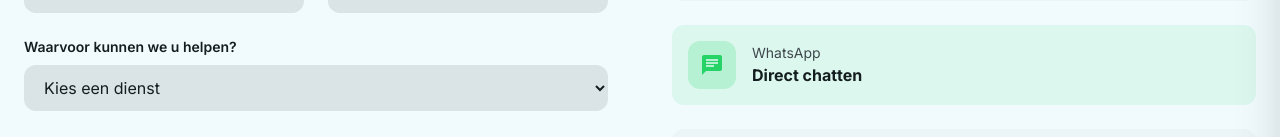
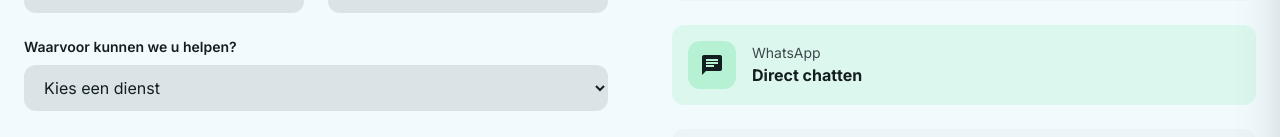
Before and after one commit to Zlodziejczyk/tps-ventilatie, a Next.js app: page /contact in a window 1280 px wide. Shown: the part 620-757 px from the top of the page. Built offline with nearby package versions, Linux system fonts and the light colour scheme.

Commit message:
fix(07-01): darken contact-page WhatsApp icon glyph (UI-10)
Green glyph on 10% green tint measured 1.89:1. Switch glyph to
text-on-surface on the preserved #25D366/10 tint row -> clears the
>=3:1 non-text-contrast bar. Tint row + icon circle kept for brand.

```diff
--- a/app/contact/page.tsx
+++ b/app/contact/page.tsx
@@ -77,7 +77,7 @@ export default function ContactPage() {
                 className="flex items-center gap-4 p-4 bg-[#25D366]/10 rounded-xl hover:bg-[#25D366]/20 transition-colors group"
               >
                 <div className="w-12 h-12 rounded-xl bg-[#25D366]/20 flex items-center justify-center">
-                  <Icon name="chat" filled className="text-[#25D366]" />
+                  <Icon name="chat" filled className="text-on-surface" />
                 </div>
                 <div>
                   <p className="text-sm text-on-surface-variant">WhatsApp</p>
```
